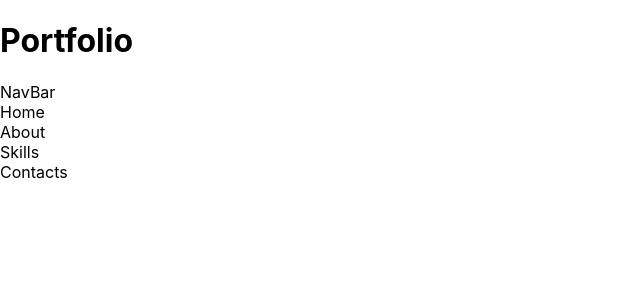
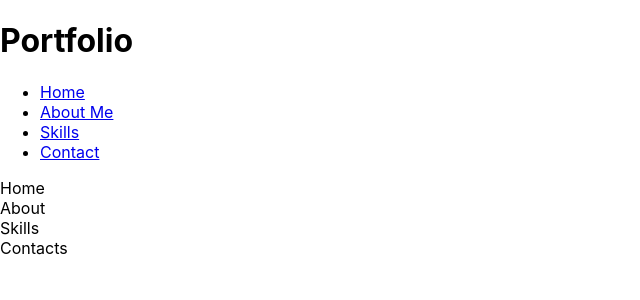
Before and after one commit to scarter31191/portfolio, a React (Create React App) app in the folder portfolio/: page / in a window 1280 px wide. Shown: the top 300 px of the page, without its empty margins (0-640 px from the left). Built offline with nearby package versions, Linux system fonts and the light colour scheme.

Commit message:
staged nav links

```diff
--- a/portfolio/src/components/NavBar/NavBar.js
+++ b/portfolio/src/components/NavBar/NavBar.js
@@ -1,7 +1,22 @@
 const NavBar = () => {
     return (
         <div>
-            NavBar
+            <nav>
+                <ul>
+                    <li>
+                        <a href="/">Home</a>
+                    </li>
+                    <li>
+                        <a href="/#about">About Me</a>
+                    </li>
+                    <li>
+                        <a href="/#skills">Skills</a>
+                    </li>
+                    <li>
+                        <a href="/#contact">Contact</a>
+                    </li>
+                </ul>
+            </nav>
         </div>
       );
 }
```
